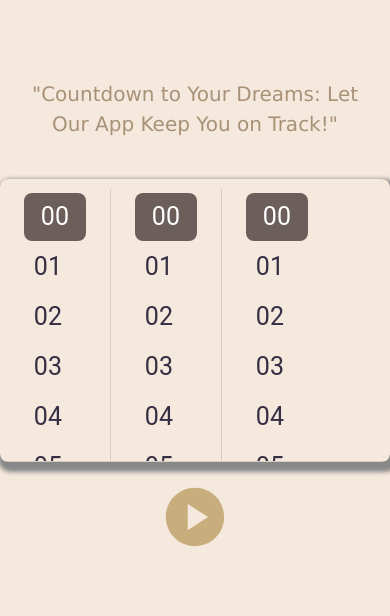
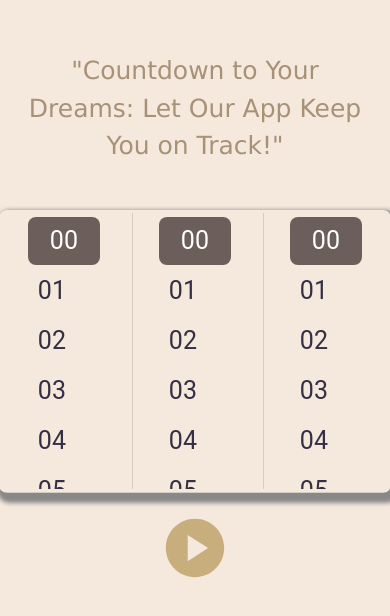
Before and after one commit to sathiyanesan/TimerApp, a React (Vite) app: page / in a window 390 px wide. Shown: the part 124-740 px from the top of the page. Built offline with nearby package versions, Linux system fonts and the light colour scheme.

Commit message:
changes for mobile view

```diff
--- a/src/index.css
+++ b/src/index.css
@@ -132,10 +132,11 @@ li.MuiMenuItem-root.Mui-selected {
     margin-left: 200px;
   }
 
-  .app-title{
+  .app-title {
     padding: 50px;
   }
-  .title-text{
+
+  .title-text {
     font-size: 25px;
     font-weight: 800;
     font-family: Verdana, Geneva, Tahoma, sans-serif;
@@ -152,11 +153,12 @@ li.MuiMenuItem-root.Mui-selected {
   }
 
   ul.MuiMultiSectionDigitalClockSection-root {
-    width: 70px;
+    width: 80px;
     text-align: center;
     font-size: "small";
-    padding: 20px;
-    margin-top: 10px;
+    padding: 22px;
+    /* margin-top: 8px; */
+    margin: 3px;
 
     /* overflow: hidden; */
 
@@ -179,7 +181,7 @@ li.MuiMenuItem-root.Mui-selected {
   div.MuiAlert-root {
     /* margin-bottom: 40px; */
     padding: 5px;
-    box-shadow: 1px 2px 3px 2px #e2e0e0;
+    box-shadow: 1px 2px 2px 2px #e2e0e0;
     margin-top: 10px;
   }
 
@@ -189,19 +191,21 @@ li.MuiMenuItem-root.Mui-selected {
     margin-bottom: 35px;
 
   }
-  .MuiAlert-message{
+
+  .MuiAlert-message {
     font-size: 20px;
   }
 
-  .MuiAlert-action button{
+  .MuiAlert-action button {
     font-size: 20px;
   }
 
-  .app-title{
+  .app-title {
     padding: 20px;
   }
-  .title-text{
-    font-size: 20px;
+
+  .title-text {
+    font-size: 25px;
     font-weight: 500;
     font-family: Verdana, Geneva, Tahoma, sans-serif;
     color: #A79277;
```
